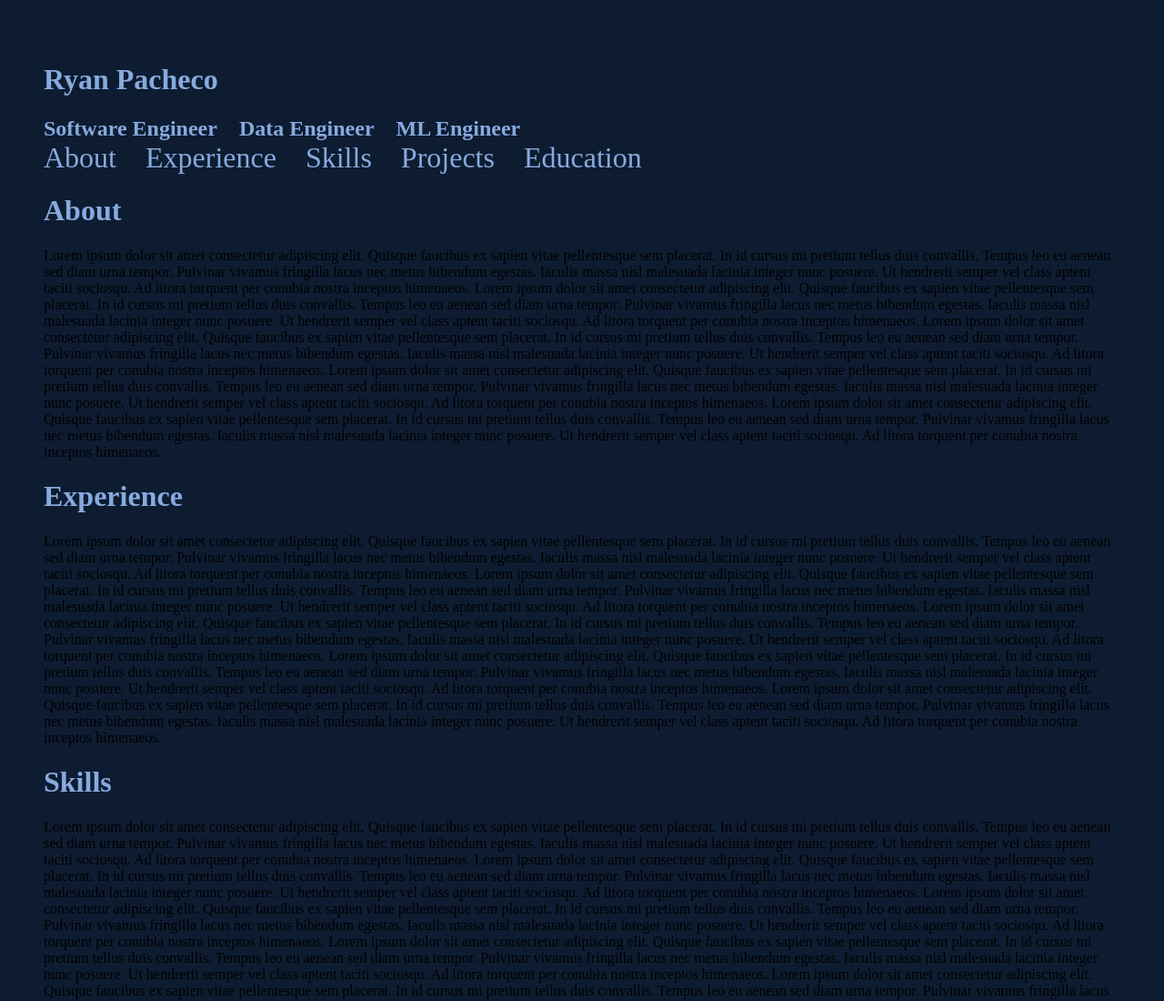
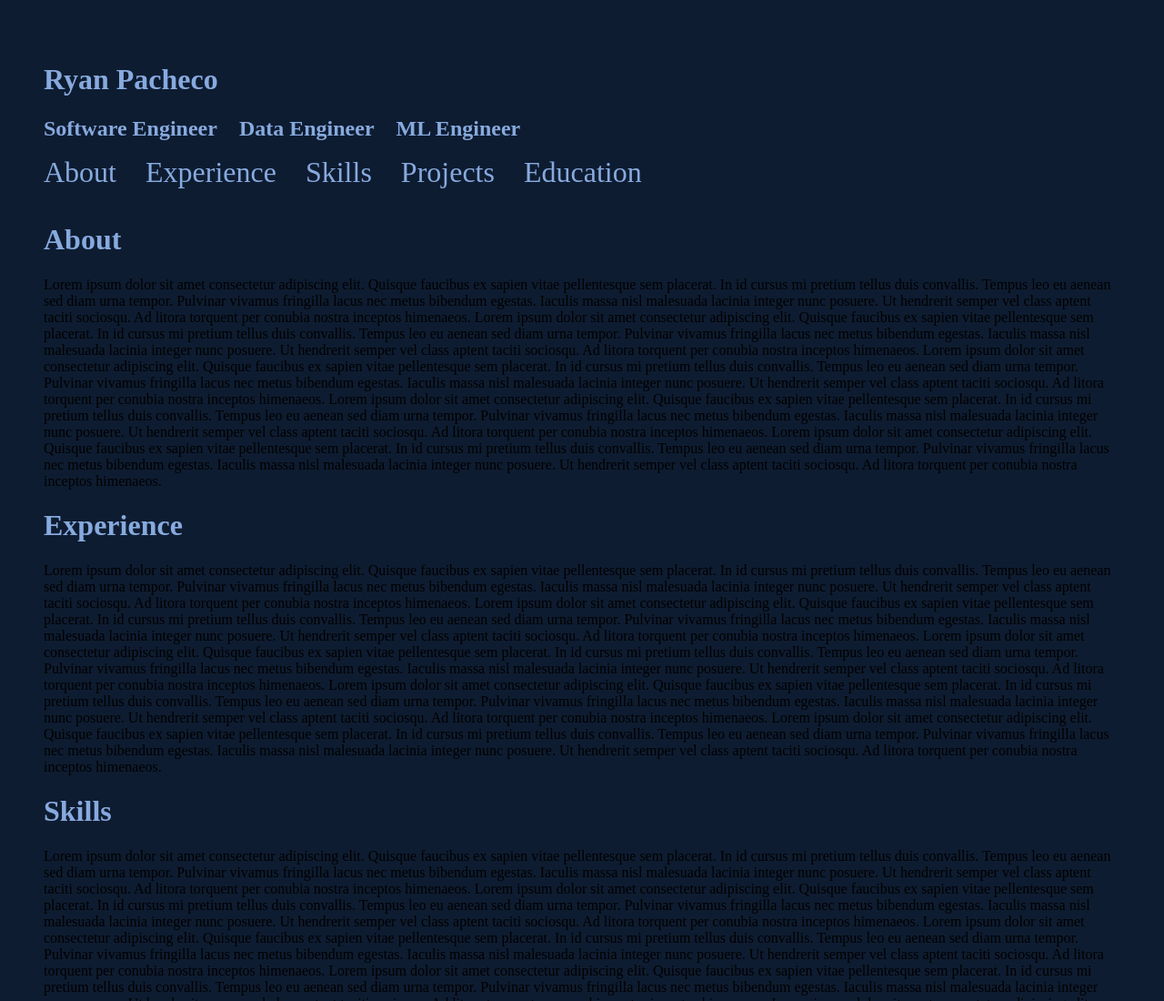
Before and after one commit to rpacheco-1996/rpacheco-1996.github.io, a plain HTML site: page index.html in a window 1280 px wide. Shown: the top 1100 px of the page at 91% size. Drawn offline with Linux system fonts and the light colour scheme.

Commit message:
Additional style

```diff
--- a/index.html
+++ b/index.html
@@ -31,6 +31,7 @@
         background-color: #0e1c31;
         display: flex;
         gap: 32px;
+        padding: 16px 0px;
         position: sticky;
         top: 0px;
         z-index: 99;
```
